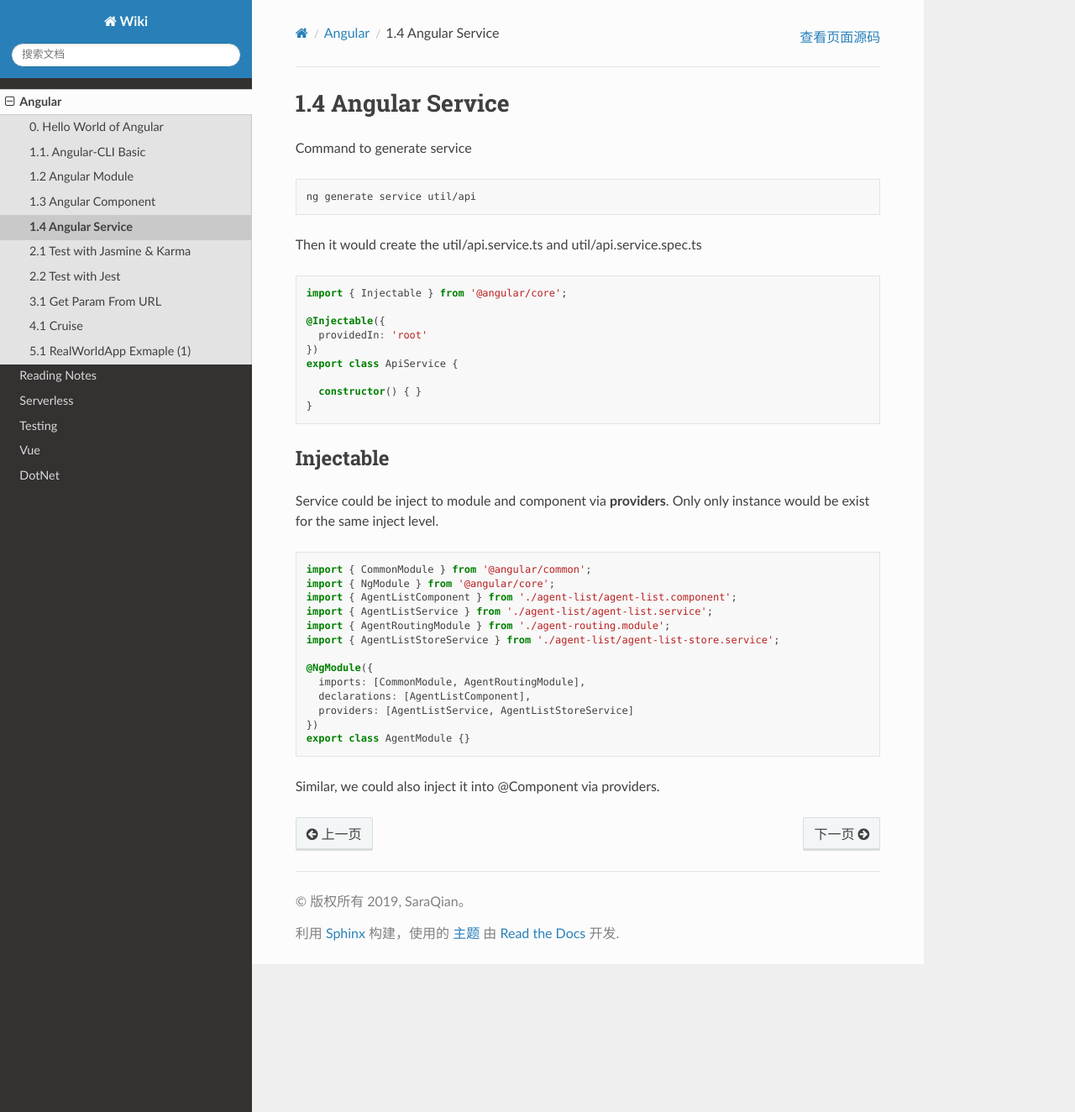
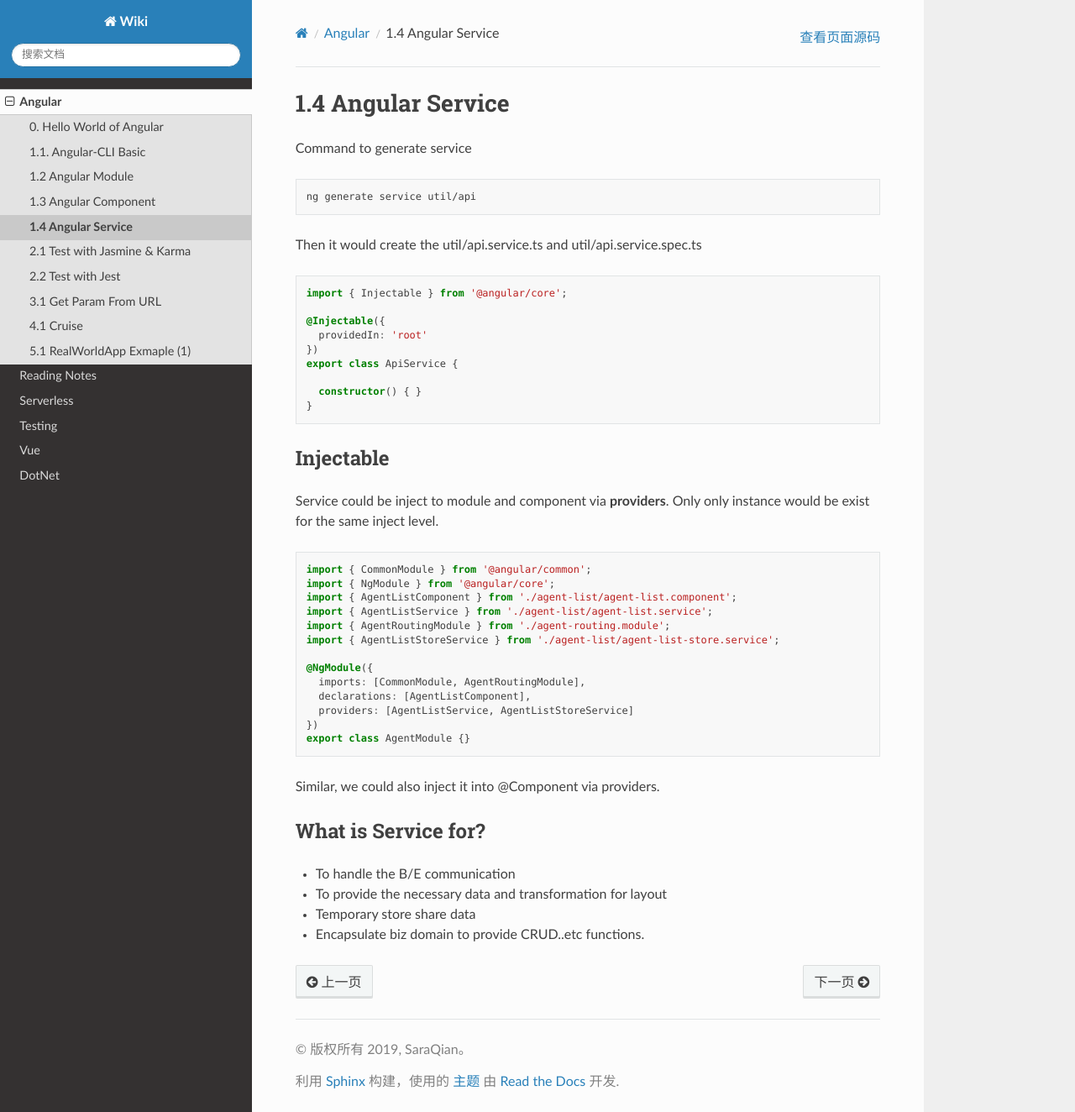
Before and after one commit to abigail830/Sphinx_wiki, a Sphinx documentation site: the page built from source/Angular/1_4_AngularService.rst, in a window 1280 px wide and 1324 px high. Shown: the whole window at 84% size. Built offline with Sphinx 7.4.7 and the Read the Docs theme 2.0.0, drawn with Linux system fonts in a browser that asks for light colours.

Commit message:
Update 1_4_AngularService.rst

```diff
--- a/source/Angular/1_4_AngularService.rst
+++ b/source/Angular/1_4_AngularService.rst
@@ -45,7 +45,13 @@ Service could be inject to module and component via **providers**. Only only ins
 
 Similar, we could also inject it into @Component via providers.
 
+What is Service for?
+--------------------------
 
+* To handle the B/E communication
+* To provide the necessary data and transformation for layout
+* Temporary store share data
+* Encapsulate biz domain to provide CRUD..etc functions.
 
 
 .. index:: Angular
```
